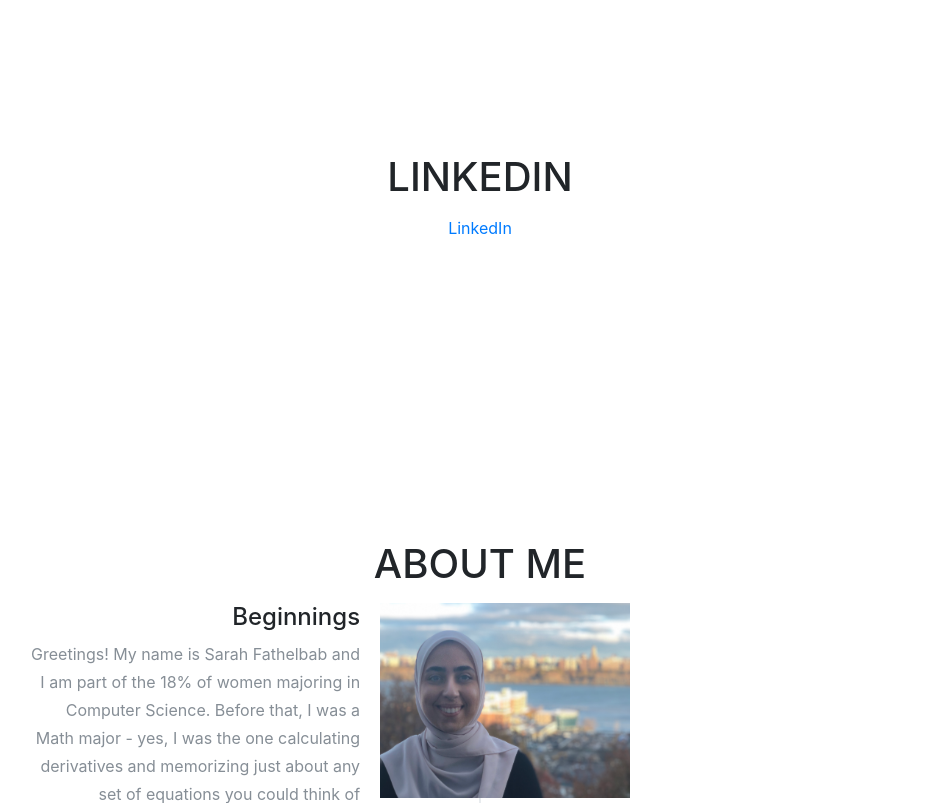
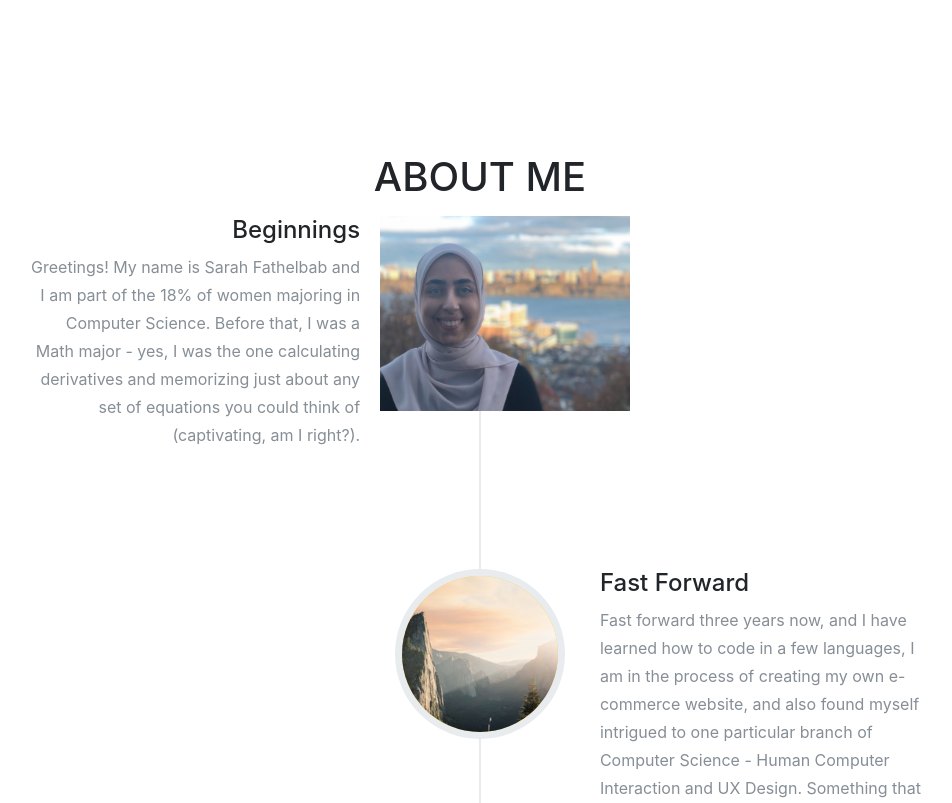
Before and after one commit to sfathelbab1/Portfolio, a website with bundled scripts: page index.html in a window 1280 px wide. Shown: the part 3120-3923 px from the top of the page, without its empty margins (160-1112 px from the left). Built offline with nearby package versions, Linux system fonts and the light colour scheme; a web font is replaced by a local one.

Commit message:
linkedin

```diff
--- a/index.html
+++ b/index.html
@@ -240,17 +240,6 @@
           </div>
     </section>
 
-    <!-- LinkedIn -->
-    <section id="linkedin">
-      <div class="linkedin">
-        <div class="row">
-          <div class="col-lg-12 text-center">
-            <h2 class="section-heading text-uppercase">LinkedIn</h2>
-            <body>
-            <a href = "Step1 - Interview Stage.pdf"> LinkedIn </a></li>
-            </body>
-          </div>
-    </section>
 
     <!-- About -->
     <section id="about">
```
